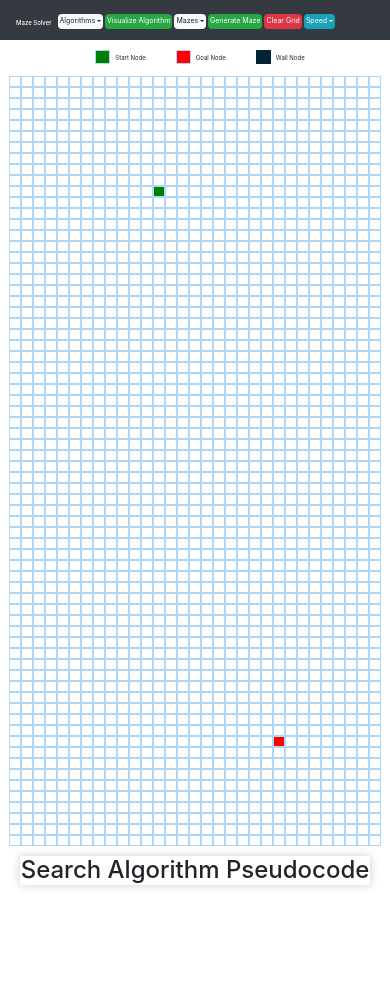
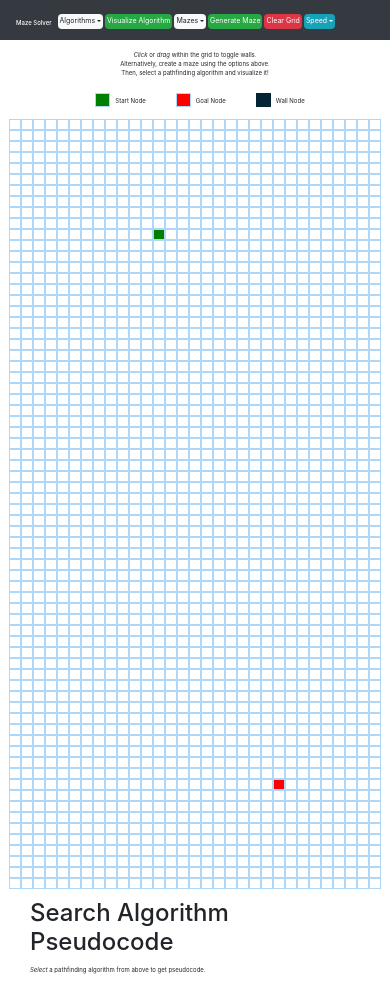
Before and after one commit to NMPoole/MazeSolver, a React app: page / in a window 390 px wide. Before the commit the page ends 895 px from the top, so only its background shows below. Built offline with nearby package versions, Linux system fonts and the light colour scheme.

Commit message:
DONE: - Added simple insturctions to webpage and improved layout resizing.
TODO:
- Add user ability to change the start and goal node locations, as desired.

```diff
--- a/src/components/MazeSolver.css
+++ b/src/components/MazeSolver.css
@@ -11,6 +11,10 @@
         margin-right: 10px;
         display: inline-block;
     }
+    .grid-instructions {
+        margin: 10px 20px;
+        text-align: center;
+    }
 }
 
 @media (max-width: 1100px) {
@@ -18,6 +22,11 @@
         margin-left: 10px;
         margin-right: 10px;
         display: inline-block;
+        font-size: 15px;
+    }
+    .grid-instructions {
+        margin: 10px 20px;
+        text-align: center;
         font-size: 15px;
     }
 }
@@ -29,6 +38,11 @@
         display: inline-block;
         font-size: 14px;
     }
+    .grid-instructions {
+        margin: 10px 20px;
+        text-align: center;
+        font-size: 14px;
+    }
 }
 
 @media (max-width: 700px) {
@@ -36,6 +50,11 @@
         margin-left: 10px;
         margin-right: 10px;
         display: inline-block;
+        font-size: 12px;
+    }
+    .grid-instructions {
+        margin: 10px 20px;
+        text-align: center;
         font-size: 12px;
     }
 }
@@ -47,6 +66,11 @@
         display: inline-block;
         font-size: 11px;
     }
+    .grid-instructions {
+        margin: 10px 20px;
+        text-align: center;
+        font-size: 11px;
+    }
 }
 
 @media (max-width: 635px) {
@@ -54,6 +78,11 @@
         margin-left: 10px;
         margin-right: 10px;
         display: inline-block;
+        font-size: 11px;
+    }
+    .grid-instructions {
+        margin: 10px 20px;
+        text-align: center;
         font-size: 11px;
     }
 }
@@ -65,6 +94,11 @@
         display: inline-block;
         font-size: 9px;
     }
+    .grid-instructions {
+        margin: 10px 20px;
+        text-align: center;
+        font-size: 9px;
+    }
 }
 
 @media (max-width: 480px) {
@@ -74,6 +108,11 @@
         display: inline-block;
         font-size: 8px;
     }
+    .grid-instructions {
+        margin: 10px 20px;
+        text-align: center;
+        font-size: 8px;
+    }
 }
 
 @media (max-width: 400px) {
@@ -81,6 +120,11 @@
         margin-left: 10px;
         margin-right: 10px;
         display: inline-block;
+        font-size: 6px;
+    }
+    .grid-instructions {
+        margin: 10px 20px;
+        text-align: center;
         font-size: 6px;
     }
 }
--- a/src/components/MazeSolver.jsx
+++ b/src/components/MazeSolver.jsx
@@ -653,6 +653,15 @@ class MazeSolver extends Component {
 
                 />
 
+                {/* Instructions for the grid. */}
+                <div className="grid-instructions">
+                    <p>
+                        <i>Click</i> or <i>drag</i> within the grid to toggle walls.<br />
+                        Alternatively, create a maze using the options above.<br />
+                        Then, select a pathfinding algorithm and visualize it!
+                    </p>
+                </div>
+
                 {/* The key for the grid. */}
                 <div className="gridKey">
 
--- a/src/components/Pseudocode/Pseudocode.css
+++ b/src/components/Pseudocode/Pseudocode.css
@@ -1,10 +1,10 @@
 .pseudocode {
     margin: 10px 20px;
-    box-shadow: 0 0 10px #ccc;
 }
 
 .pseudocode>h4 {
-    text-align: center;
+    margin-left: 10px;
+    text-align: left;
 }
 
 .pseudocode>pre {
@@ -14,3 +14,51 @@
 .pseudocode>p {
     margin-left: 10px;
 }
+
+@media (max-width: 1100px) {
+    .pseudocode {
+        font-size: 15px;
+    }
+}
+
+@media (max-width: 950px) {
+    .pseudocode {
+        font-size: 14px;
+    }
+}
+
+@media (max-width: 700px) {
+    .pseudocode {
+        font-size: 12px;
+    }
+}
+
+@media (max-width: 635px) {
+    .pseudocode {
+        font-size: 11px;
+    }
+}
+
+@media (max-width: 635px) {
+    .pseudocode {
+        font-size: 11px;
+    }
+}
+
+@media (max-width: 575px) {
+    .pseudocode {
+        font-size: 9px;
+    }
+}
+
+@media (max-width: 480px) {
+    .pseudocode {
+        font-size: 8px;
+    }
+}
+
+@media (max-width: 400px) {
+    .pseudocode {
+        font-size: 6px;
+    }
+}
--- a/src/components/Pseudocode/Pseudocode.jsx
+++ b/src/components/Pseudocode/Pseudocode.jsx
@@ -270,6 +270,22 @@ class Pseudocode extends Component {
 
     }
 
+    pseudocodeDefault() {
+
+        return (
+
+            <>
+
+                <p>
+                    <i>Select</i> a pathfinding algorithm from above to get pseudocode.
+                </p>
+
+            </>
+
+        );
+
+    }
+
     handlePseudocode = (algorithm) => {
 
         switch (algorithm) {
@@ -280,6 +296,7 @@ class Pseudocode extends Component {
             case "Breadth First Search": return this.pseudocodeBFS();
             case "Depth First Search": return this.pseudocodeDFS();
             case "Random Walk": return this.pseudocodeRandomWalk();
+            default: return this.pseudocodeDefault();
         }
 
     }
```
